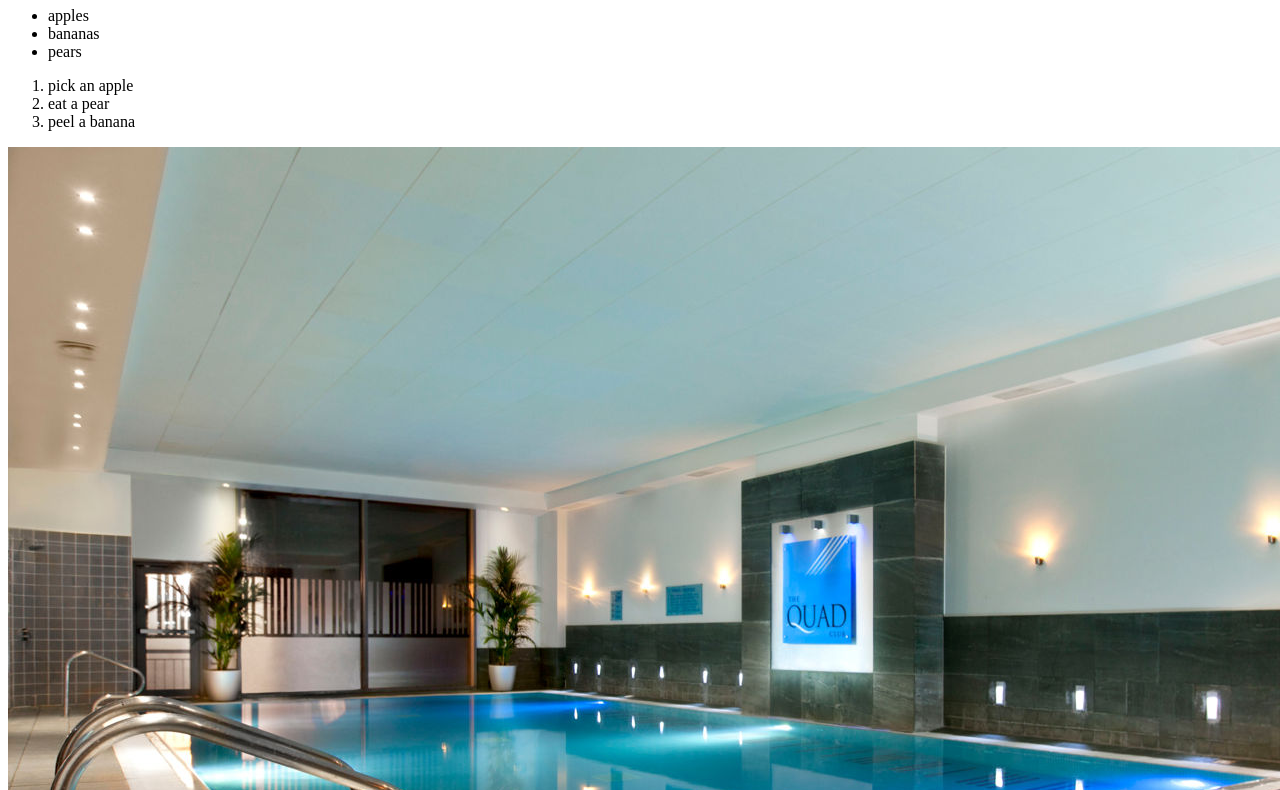
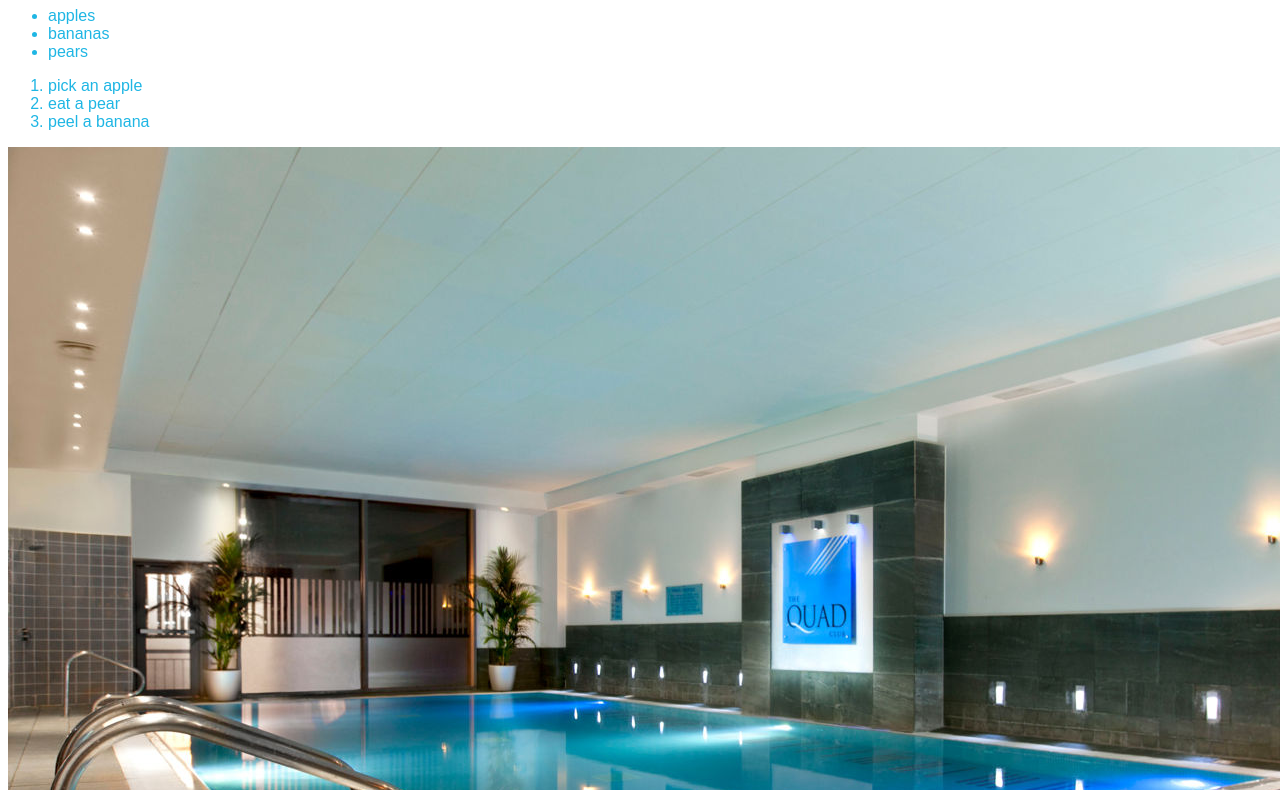
Before and after one commit to helsbelow/codinglegend, a plain HTML site: page index.html in a window 1280 px wide. Shown: the part 205-995 px from the top of the page. Drawn offline with Linux system fonts and the light colour scheme.

Commit message:
CSS version 1

```diff
--- /dev/null
+++ b/CSS/main.css
@@ -0,0 +1,4 @@
+body{
+    color: #1fb6e4;
+font-family: fantasy;
+}
--- a/index.html
+++ b/index.html
@@ -1,7 +1,7 @@
 <!DOCTYPE html>
 <html>
   <head>
-
+<link rel="stylesheet" href="CSS/main.css"/>
   </head>
   <body>
 <h1>hello</h1>
@@ -27,7 +27,7 @@
     <li>eat a pear</li>
     <li>peel a banana</li>
 </ol>
-  </body>
+
   <img src="swimming.jpg" />
   <img alt="rainbow"src="https://upload.wikimedia.org/wikipedia/commons/thumb/c/c9/Rainbow-diagram-ROYGBIV.svg/1600px-Rainbow-diagram-ROYGBIV.svg.png"/>
   <img src="swimming.jpg" />
@@ -51,7 +51,7 @@
 
 </table>
 
-
+</body>
 
 
 
```
